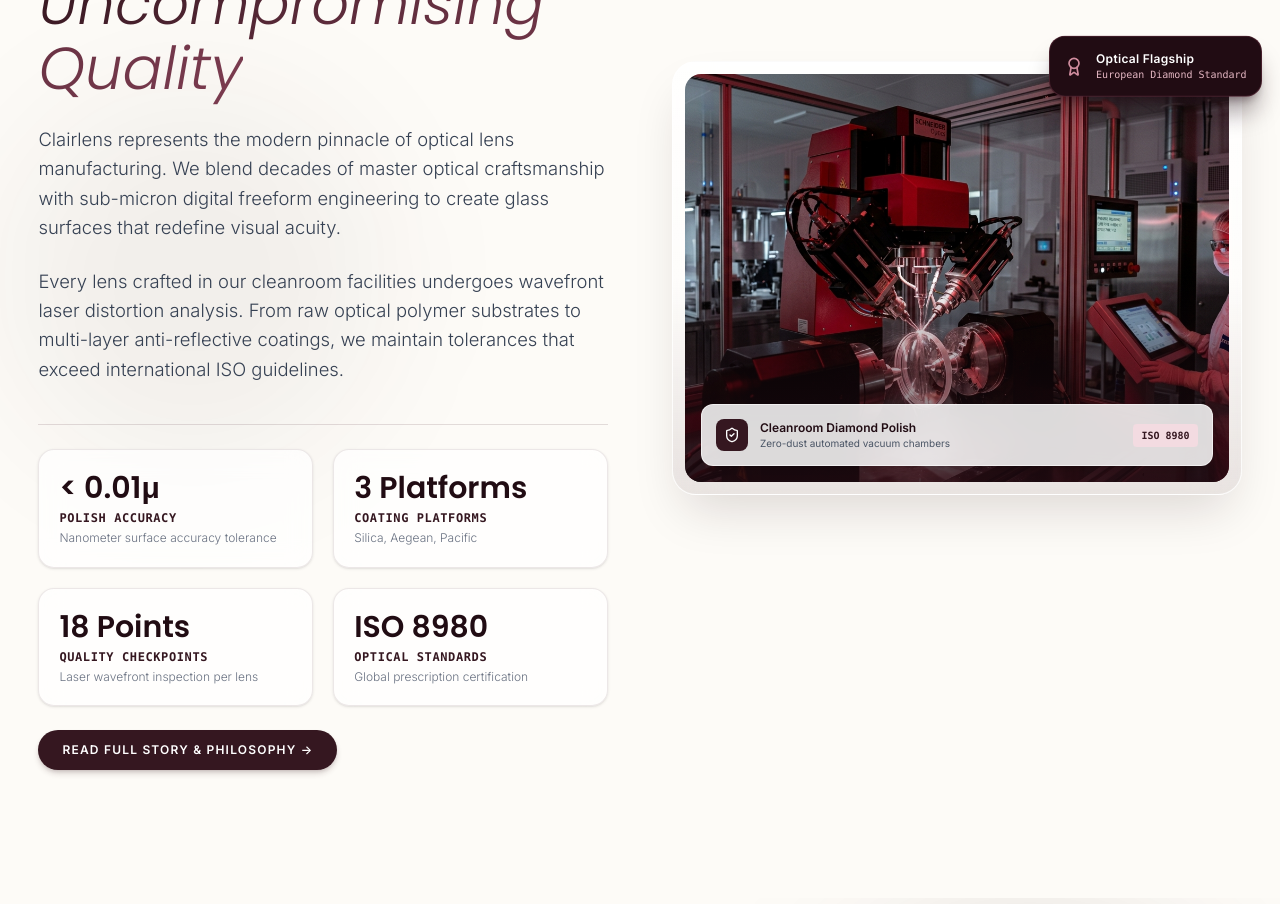
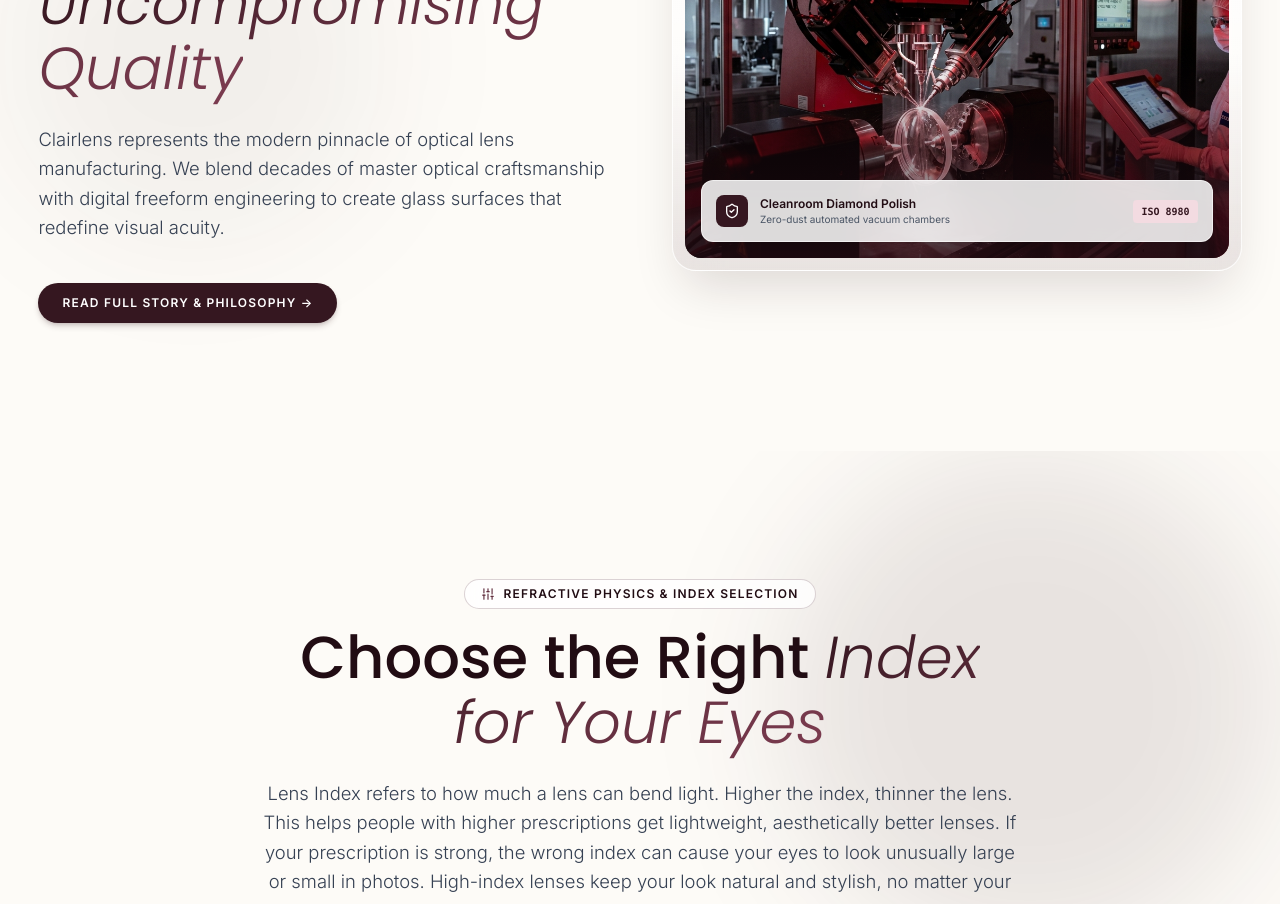
Before and after one commit to B-khushal/clairlens, a React (Vite) app: page / in a window 1280 px wide. Shown: the part 1260-2164 px from the top of the page. Built offline with nearby package versions, Linux system fonts and the light colour scheme.

Commit message:
fixed clients update

```diff
--- a/src/components/About.tsx
+++ b/src/components/About.tsx
@@ -2,12 +2,6 @@ import { motion } from 'motion/react';
 import { Microscope, ShieldCheck, Award } from 'lucide-react';
 import { MANUFACTURING_LAB_ASSET } from '../data/assetsData';
 
-const stats = [
-  { label: 'Polish Accuracy', value: '< 0.01μ', description: 'Nanometer surface accuracy tolerance' },
-  { label: 'Coating Platforms', value: '3 Platforms', description: 'Silica, Aegean, Pacific' },
-  { label: 'Quality Checkpoints', value: '18 Points', description: 'Laser wavefront inspection per lens' },
-  { label: 'Optical Standards', value: 'ISO 8980', description: 'Global prescription certification' },
-];
 
 interface AboutProps {
   onNavigate?: (page: string) => void;
@@ -40,28 +34,12 @@ export default function About({ onNavigate }: AboutProps) {
               <span className="italic font-light text-gradient-wine">Uncompromising Quality</span>
             </h2>
 
-            <div className="space-y-4 sm:space-y-6 text-fluid-body text-gray-700 font-light leading-relaxed mb-8 sm:mb-10">
+            <div className="text-fluid-body text-gray-700 font-light leading-relaxed mb-8 sm:mb-10">
               <p>
-                Clairlens represents the modern pinnacle of optical lens manufacturing. We blend decades of master optical craftsmanship with sub-micron digital freeform engineering to create glass surfaces that redefine visual acuity.
-              </p>
-              <p>
-                Every lens crafted in our cleanroom facilities undergoes wavefront laser distortion analysis. From raw optical polymer substrates to multi-layer anti-reflective coatings, we maintain tolerances that exceed international ISO guidelines.
+                Clairlens represents the modern pinnacle of optical lens manufacturing. We blend decades of master optical craftsmanship with digital freeform engineering to create glass surfaces that redefine visual acuity.
               </p>
             </div>
 
-            {/* Stat Cards Grid (Responsive 2x2 grid) */}
-            <div className="grid grid-cols-2 gap-3.5 sm:gap-5 pt-6 border-t border-wine-800/15 mb-6">
-              {stats.map((stat, i) => (
-                <div
-                  key={i}
-                  className="p-4 sm:p-5 rounded-2xl bg-white/70 backdrop-blur-md border border-wine-800/10 shadow-sm hover:border-wine-800/30 transition-all duration-300"
-                >
-                  <div className="text-xl sm:text-2xl lg:text-3xl font-serif font-semibold text-wine-950 mb-1">{stat.value}</div>
-                  <div className="text-[10px] sm:text-xs font-bold text-wine-900 uppercase tracking-wider mb-1 font-mono">{stat.label}</div>
-                  <div className="text-[10px] sm:text-xs text-gray-500 font-light leading-snug">{stat.description}</div>
-                </div>
-              ))}
-            </div>
 
             <button
               onClick={() => onNavigate ? onNavigate('about') : null}
```
